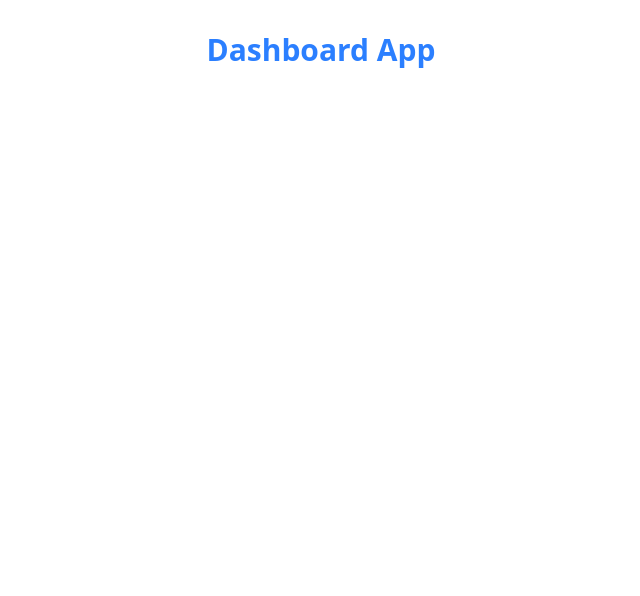
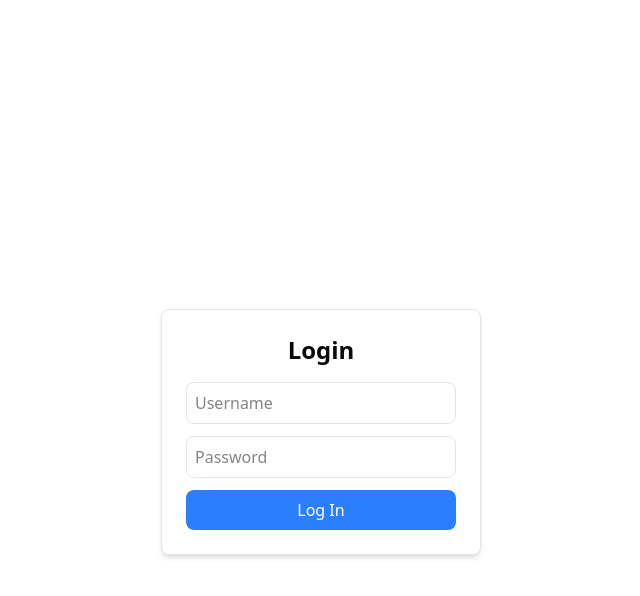
Before and after one commit to MahmoudHassan256/DashboardApp, a React (Vite) app in the folder dashboard-app/: page / in a window 1280 px wide. Shown: the top 596 px of the page, without its empty margins (319-959 px from the left). Built offline with nearby package versions, Linux system fonts and the light colour scheme.

Commit message:
-Created a simple login page with username/password validation. - Set up basic login flow with localStorage for storing user role.

```diff
--- a/dashboard-app/src/App.tsx
+++ b/dashboard-app/src/App.tsx
@@ -1,7 +1,8 @@
 import "./App.css";
+import Login from "./components/Login";
 
 function App() {
-  return <h1 className="text-3xl font-bold text-blue-500">Dashboard App</h1>;
+  return <Login />;
 }
 
 export default App;
--- /dev/null
+++ b/dashboard-app/src/components/Login.tsx
@@ -0,0 +1,45 @@
+import { useState } from 'react';
+
+const Login = () => {
+  const [username, setUsername] = useState('');
+  const [password, setPassword] = useState('');
+
+  const handleLogin = () => {
+    if (username === 'admin' && password === 'password') {
+      localStorage.setItem('user', JSON.stringify({ username, role: 'admin' }));
+      alert('Login successful');
+    } else {
+      alert('Invalid credentials');
+    }
+  };
+
+  return (
+    <div className="flex justify-center items-center h-screen">
+      <div className="w-full max-w-xs p-6 border rounded-md shadow-md bg-white">
+        <h2 className="text-2xl mb-4 text-center font-bold">Login</h2>
+        <input
+          type="text"
+          placeholder="Username"
+          className="w-full p-2 mb-3 border rounded-md"
+          value={username}
+          onChange={(e) => setUsername(e.target.value)}
+        />
+        <input
+          type="password"
+          placeholder="Password"
+          className="w-full p-2 mb-3 border rounded-md"
+          value={password}
+          onChange={(e) => setPassword(e.target.value)}
+        />
+        <button
+          onClick={handleLogin}
+          className="w-full p-2 bg-blue-500 text-white rounded-md"
+        >
+          Log In
+        </button>
+      </div>
+    </div>
+  );
+};
+
+export default Login;
```
